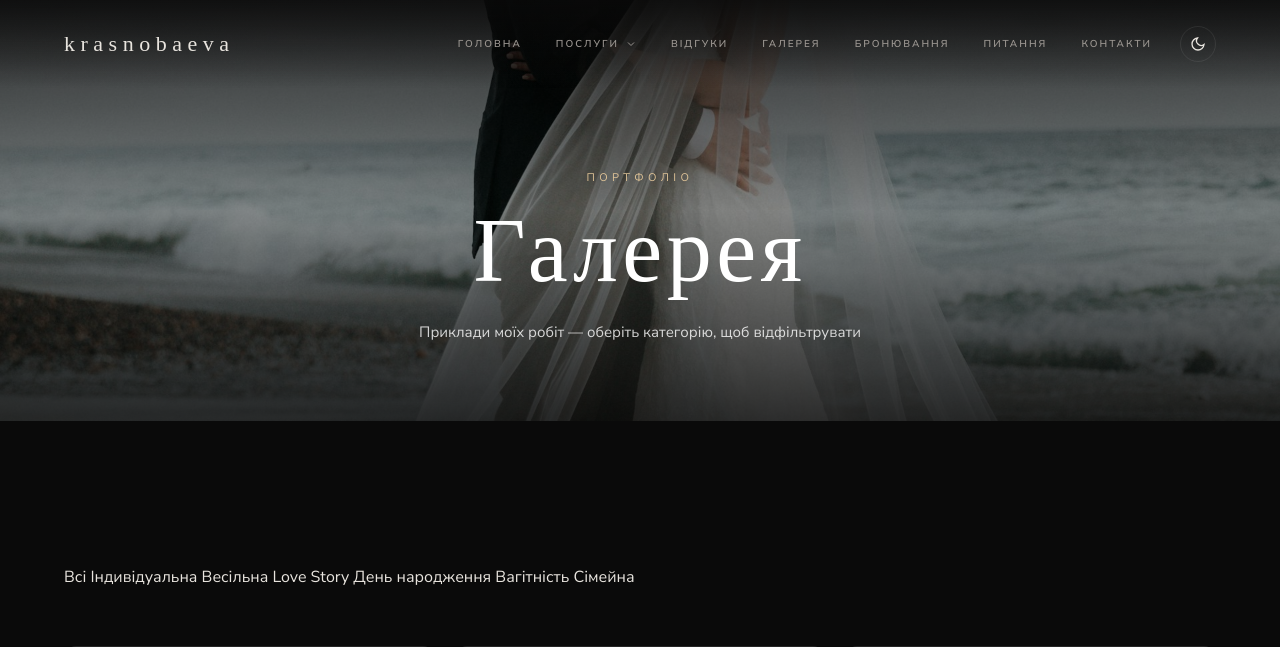
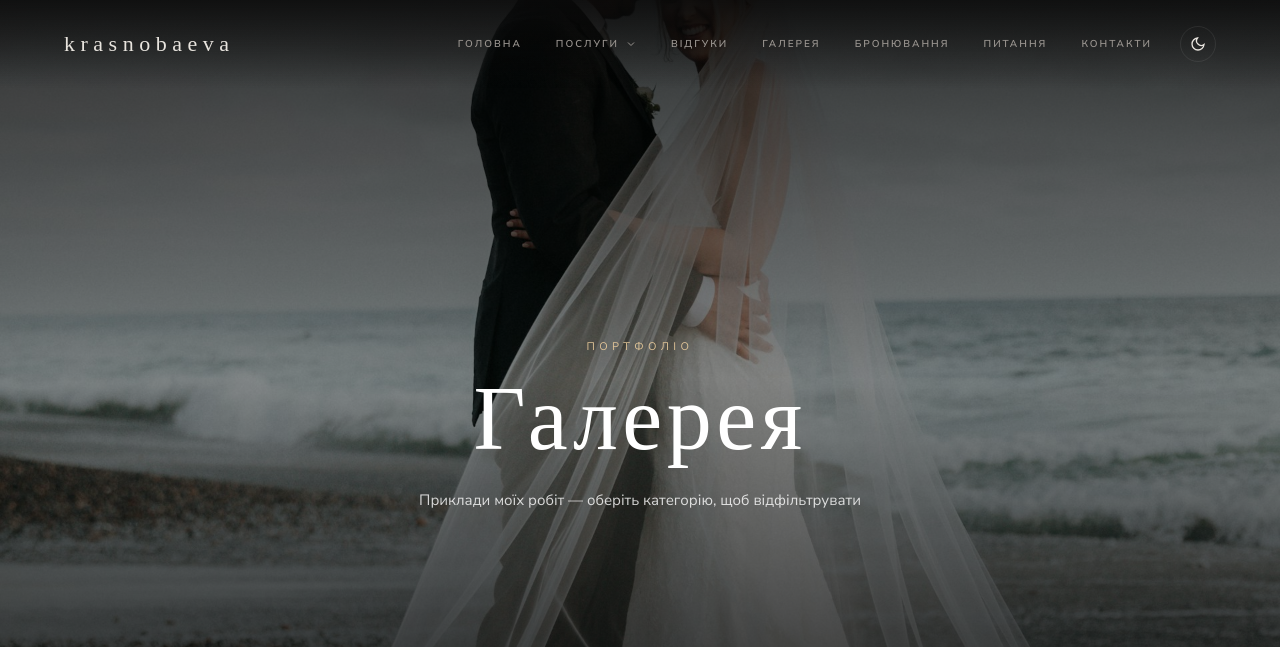
Before and after one commit to franya1111/n.franya.dev, a PHP site: page /gallery.php in a window 1280 px wide. Shown: the top 647 px of the page. Run offline with PHP 8.4, Linux system fonts and the light colour scheme; some web fonts are replaced.

Commit message:
Fix gallery page hero — make it full-height like other pages
Was: <section class="category-hero" style="min-height: 50vh;">
Now: <section class="category-hero">  (uses default 90vh from CSS)

The inline style override was making the gallery hero only 50vh tall
(half viewport), inconsistent with other pages (category.php uses the
default 90vh). Removed inline override so it inherits the full-height
hero style.

Also wrapped img/hero.jpg with asset_url() for path consistency.

```diff
--- a/gallery.php
+++ b/gallery.php
@@ -23,9 +23,9 @@ foreach ($GALLERY as $g) {
 require_once __DIR__ . '/includes/header.php';
 ?>
 <main>
-    <section class="category-hero" style="min-height: 50vh;">
+    <section class="category-hero">
         <div class="category-hero-bg">
-            <img src="img/hero.jpg" alt="Галерея">
+            <img src="<?= htmlspecialchars(asset_url('img/hero.jpg')) ?>" alt="Галерея">
         </div>
         <div class="category-hero-content">
             <span class="category-hero-label">Портфоліо</span>
```
